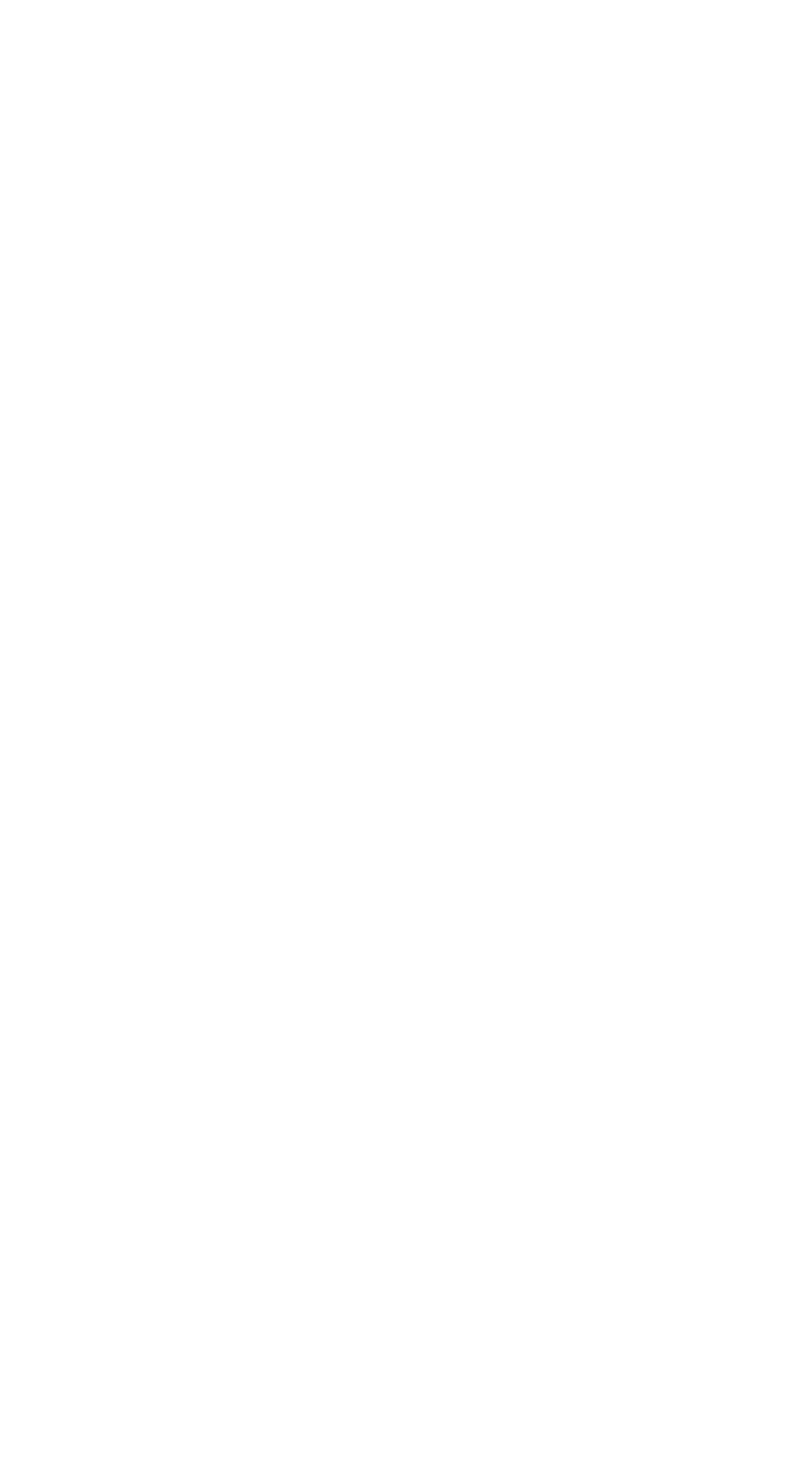
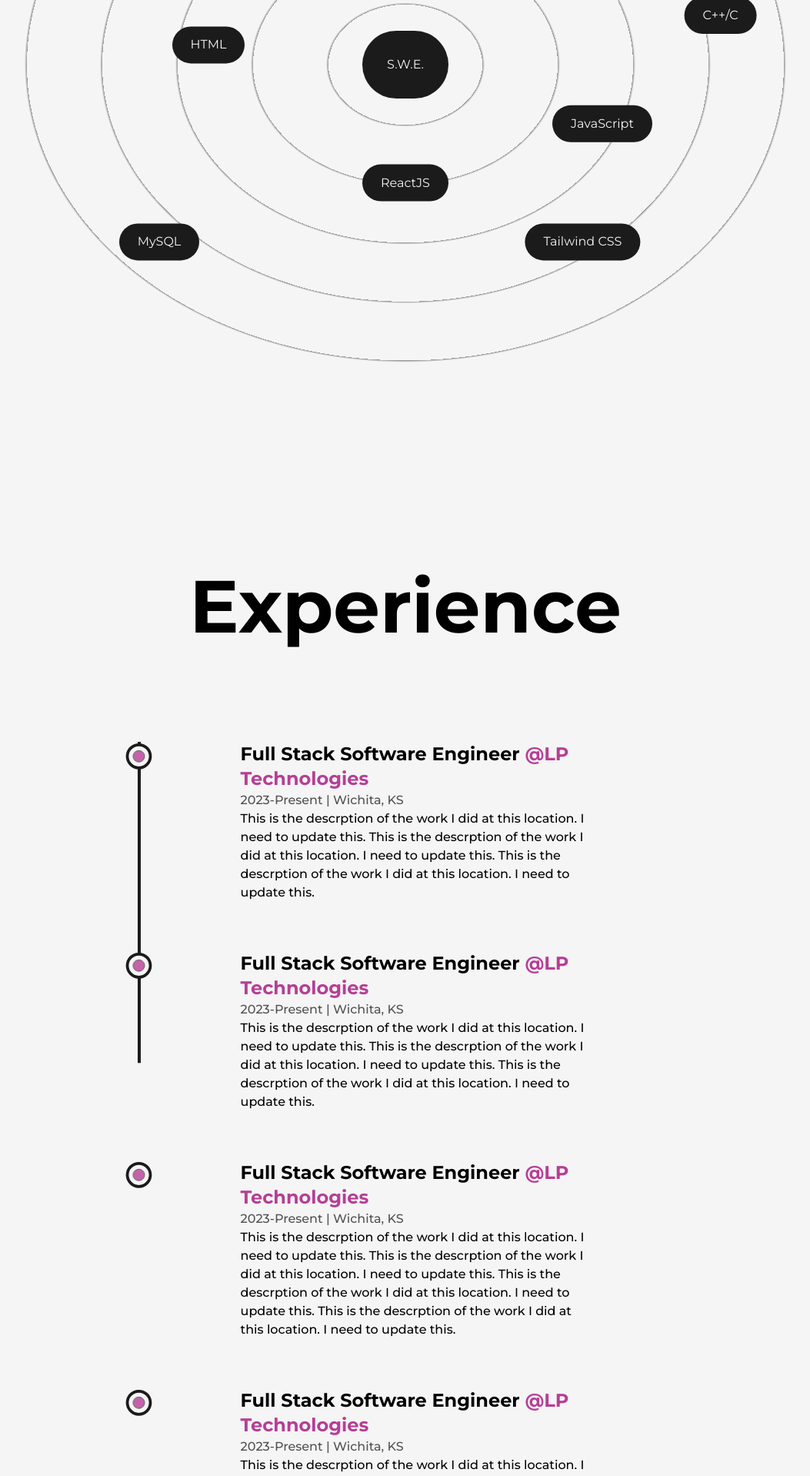
Before and after one commit to JasonSolace/Personal-Website, a Next.js app: page /about in a window 1280 px wide. Shown: the part 1600-3518 px from the top of the page at 77% size, without its empty margins (113-1166 px from the left). Before the commit the page ends 1158 px from the top, so only its background shows below. Built offline with nearby package versions, Linux system fonts and the light colour scheme.

Commit message:
Add Experience and Education

```diff
--- a/src/components/HireMe.js
+++ b/src/components/ContactMe.js
@@ -2,7 +2,7 @@
 import { CircularText } from './Icons';
 import Link from 'next/link';
 
-const HireMe = () => {
+const ContactMe = () => {
   return (
     <div className='fixed left-4 bottom-4 flex items-center justify-center overflow-hidden'>
       <div className='w-48 h-auto flex items-center justify-center relative'>
@@ -20,4 +20,4 @@
   );
 };
 
-export default HireMe;
+export default ContactMe;
--- /dev/null
+++ b/src/components/Education.js
@@ -0,0 +1,64 @@
+import React, { useRef } from 'react';
+import { motion, useScroll } from 'framer-motion';
+import LiIcon from './LiIcon';
+
+const Details = ({ type, time, place, info }) => {
+  const ref = useRef(null);
+  return (
+    <li
+      ref={ref}
+      className='my-8 first:mt-0 last:mb-0 w-[60%] mx-auto flex flex-col items-start justify-between'
+    >
+      <LiIcon reference={ref} />
+      <motion.div
+        initial={{ y: 50 }}
+        whileInView={{ y: 0 }}
+        transition={{ duration: 0.5, type: 'spring' }}
+      >
+        <h3 className='capitalize font-bold text-2xl'>{type}</h3>
+        <span className='capitalize font-medium text-dark/75'>
+          {time} | {place}
+        </span>
+        <p className='font-medium w-full'>{info}</p>
+      </motion.div>
+    </li>
+  );
+};
+
+const Education = () => {
+  const ref = useRef(null);
+  const { scrollYProgress } = useScroll({
+    target: ref,
+    offset: ['start end', 'center start'],
+  });
+
+  return (
+    <div className='my-64'>
+      <h2 className='font-bold text-8xl mb-32 w-full text-center'>Education</h2>
+      <div ref={ref} className='w-[75%] mx-auto relative'>
+        <motion.div
+          style={{ scaleY: scrollYProgress }}
+          className='absolute left-9 top-0 w-[4px] h-full bg-dark origin-top'
+        />
+
+        <ul className='w-full flex flex-col items-start justify-between ml-4'>
+          <Details
+            type={"Bachelor's Of Science in Computer Science"}
+            time={'2020 - 2023'}
+            place={'Fort Hays State University'}
+            info={'GPA: 3.75/4.00'}
+          />
+
+          <Details
+            type={'High School Diploma'}
+            time={'2014 - 2017'}
+            place={'Dodge City High School'}
+            info={''}
+          />
+        </ul>
+      </div>
+    </div>
+  );
+};
+
+export default Education;
--- /dev/null
+++ b/src/components/Experience.js
@@ -0,0 +1,105 @@
+import React, { useRef } from 'react';
+import { motion, useScroll } from 'framer-motion';
+import LiIcon from './LiIcon';
+
+const Details = ({ position, company, companyLink, time, address, work }) => {
+  const ref = useRef(null);
+  return (
+    <li
+      ref={ref}
+      className='my-8 first:mt-0 last:mb-0 w-[60%] mx-auto flex flex-col items-start justify-between'
+    >
+      <LiIcon reference={ref} />
+      <motion.div
+        initial={{ y: 50 }}
+        whileInView={{ y: 0 }}
+        transition={{ duration: 0.5, type: 'spring' }}
+      >
+        <h3 className='capitalize font-bold text-2xl'>
+          {position}&nbsp;
+          <a
+            href={companyLink}
+            target='_blank'
+            className='text-primary capitalize'
+          >
+            @{company}
+          </a>
+        </h3>
+        <span className='capitalize font-medium text-dark/75'>
+          {time} | {address}
+        </span>
+        <p className='font-medium w-full'>{work}</p>
+      </motion.div>
+    </li>
+  );
+};
+
+const Experience = () => {
+  const ref = useRef(null);
+  const { scrollYProgress } = useScroll({
+    target: ref,
+    offset: ['start end', 'center start'],
+  });
+
+  return (
+    <div className='my-64'>
+      <h2 className='font-bold text-8xl mb-32 w-full text-center'>
+        Experience
+      </h2>
+      <div ref={ref} className='w-[75%] mx-auto relative'>
+        <motion.div
+          style={{ scaleY: scrollYProgress }}
+          className='absolute left-9 top-0 w-[4px] h-full bg-dark origin-top'
+        />
+
+        <ul className='w-full flex flex-col items-start justify-between ml-4'>
+          <Details
+            position={'Full Stack Software Engineer'}
+            company={'LP Technologies'}
+            companyLink={'https://www.lptech.com/'}
+            time={'2023-Present'}
+            address={'Wichita, KS'}
+            work={
+              'This is the descrption of the work I did at this location. I need to update this. This is the descrption of the work I did at this location. I need to update this. This is the descrption of the work I did at this location. I need to update this.'
+            }
+          />
+
+          <Details
+            position={'Full Stack Software Engineer'}
+            company={'LP Technologies'}
+            companyLink={'https://www.lptech.com/'}
+            time={'2023-Present'}
+            address={'Wichita, KS'}
+            work={
+              'This is the descrption of the work I did at this location. I need to update this. This is the descrption of the work I did at this location. I need to update this. This is the descrption of the work I did at this location. I need to update this.'
+            }
+          />
+
+          <Details
+            position={'Full Stack Software Engineer'}
+            company={'LP Technologies'}
+            companyLink={'https://www.lptech.com/'}
+            time={'2023-Present'}
+            address={'Wichita, KS'}
+            work={
+              'This is the descrption of the work I did at this location. I need to update this. This is the descrption of the work I did at this location. I need to update this. This is the descrption of the work I did at this location. I need to update this. This is the descrption of the work I did at this location. I need to update this.'
+            }
+          />
+
+          <Details
+            position={'Full Stack Software Engineer'}
+            company={'LP Technologies'}
+            companyLink={'https://www.lptech.com/'}
+            time={'2023-Present'}
+            address={'Wichita, KS'}
+            work={
+              'This is the descrption of the work I did at this location. I need to update this. This is the descrption of the work I did at this location. I need to update this.'
+            }
+          />
+        </ul>
+      </div>
+    </div>
+  );
+};
+
+export default Experience;
--- /dev/null
+++ b/src/components/LiIcon.js
@@ -0,0 +1,37 @@
+import React from 'react';
+import { motion, useScroll } from 'framer-motion';
+
+const LiIcon = ({ reference }) => {
+  const { scrollYProgress } = useScroll({
+    target: reference,
+    offset: ['center end', 'center center'],
+  });
+
+  return (
+    <figure className='absolute left-0 stroke-dark'>
+      <svg className='-rotate-90' width='75' height='75' viewBox='0 0 100 100'>
+        <circle
+          cx='75'
+          cy='50'
+          r='20'
+          className='stroke-primary stroke-1 fill-none'
+        />
+        <motion.circle
+          cx='75'
+          cy='50'
+          r='20'
+          className='stroke-[5px] fill-light'
+          style={{ pathLength: scrollYProgress }}
+        />
+        <circle
+          cx='75'
+          cy='50'
+          r='10'
+          className='animate-pulse stroke-1 fill-primary'
+        />
+      </svg>
+    </figure>
+  );
+};
+
+export default LiIcon;
--- a/src/components/NavBar.js
+++ b/src/components/NavBar.js
@@ -66,7 +66,6 @@
         >
           <TwitterIcon />
         </motion.a>
-
       </nav>
       <div className='absolute left-[50%] top-2 translate-x-[-50%]'>
         <Logo />
--- /dev/null
+++ b/src/components/Skills.js
@@ -0,0 +1,47 @@
+import React from 'react';
+import { motion } from 'framer-motion';
+
+const Skill = ({ name, x, y }) => {
+  return (
+    <motion.div
+      className='flex items-center justify-center rounded-full
+      font-sembold bg-dark text-light py-3 px-6 shadow-dark cursor-pointer absolute'
+      whileHover={{ scale: 1.05 }}
+      initial={{ x: 0, y: 0 }}
+      whileInView={{ x: x, y: y }}
+      transition={{ duration: 1.5 }}
+      viewport={{ once: true }}
+    >
+      {name}
+    </motion.div>
+  );
+};
+
+const Skills = () => {
+  return (
+    <>
+      <h2 className='font-bold text-8xl mt-64 w-full text-center'>Skills</h2>
+      <div className='w-full h-screen relative flex items-center justify-center rounded-full bg-circularLight'>
+        <motion.div
+          className='flex items-center justify-center rounded-full
+        font-sembold bg-dark text-light p-8 shadow-dark cursor-pointer'
+          whileHover={{ scale: 1.05 }}
+        >
+          S.W.E.
+        </motion.div>
+
+        <Skill name='HTML' x='-20vw' y='-2vw' />
+        <Skill name='CSS' x='-5vw' y='-10vw' />
+        <Skill name='JavaScript' x='20vw' y='6vw' />
+        <Skill name='ReactJS' x='0vw' y='12vw' />
+        <Skill name='NextJS' x='-20vw' y='-15vw' />
+        <Skill name='NodeJS' x='15vw' y='-12vw' />
+        <Skill name='C++/C' x='32vw' y='-5vw' />
+        <Skill name='MySQL' x='-25vw' y='18vw' />
+        <Skill name='Tailwind CSS' x='18vw' y='18vw' />
+      </div>
+    </>
+  );
+};
+
+export default Skills;
--- a/src/pages/about.js
+++ b/src/pages/about.js
@@ -1,10 +1,13 @@
-import AnimatedText from "@/components/AnimatedText";
-import Layout from "@/components/Layout";
-import Head from "next/head";
-import React, { useEffect, useRef } from "react";
-import profilePic from "../../public/images/profile/developer-pic-2.jpg";
-import Image from "next/image";
-import { useInView, useMotionValue, useSpring } from "framer-motion";
+import AnimatedText from '@/components/AnimatedText';
+import Layout from '@/components/Layout';
+import Head from 'next/head';
+import React, { useEffect, useRef } from 'react';
+import profilePic from '../../public/images/profile/developer-pic-2.jpg';
+import Image from 'next/image';
+import { useInView, useMotionValue, useSpring } from 'framer-motion';
+import Skills from '@/components/Skills';
+import Experience from '@/components/Experience';
+import Education from '@/components/Education';
 
 const AnimatedNumbers = ({ value }) => {
   const ref = useRef(value);
@@ -20,7 +23,7 @@
   }, [isInView, value, motionValue]);
 
   useEffect(() => {
-		springValue.on("change", (latest) => {
+    springValue.on('change', (latest) => {
       if (ref.current && latest.toFixed(0) <= value) {
         ref.current.textContent = latest.toFixed(0);
       }
@@ -35,29 +38,29 @@
     <>
       <Head>
         <title>Jason Armenta | About Page</title>
-				<meta name="description" content="any description" />
+        <meta name='description' content='any description' />
       </Head>
-			<main className="flex w-full flex-col item-center justify-center">
-				<Layout className="pt-16">
-					<AnimatedText text="Passion Fuels Purpose!" className="mb-16" />
-					<div className="grid w-full grid-cols-8 gap-16">
-						<div className="col-span-3 flex flex-col items-start justify-start">
-							<h2 className="mb-4 text-lg font-bold uppercase text-dark/75">
+      <main className='flex w-full flex-col item-center justify-center'>
+        <Layout className='pt-16'>
+          <AnimatedText text='Passion Fuels Purpose!' className='mb-16' />
+          <div className='grid w-full grid-cols-8 gap-16'>
+            <div className='col-span-3 flex flex-col items-start justify-start'>
+              <h2 className='mb-4 text-lg font-bold uppercase text-dark/75'>
                 Biography
               </h2>
-							<p className="font-medium">
+              <p className='font-medium'>
                 Hi, I'm JasonSolace, a web developer and software engineer with
                 a passion for creating beautiful, functional, and user-centered
                 digital experiences. With years of experience in the field. I am
                 always looking for new and innovative ways to bring my clients'
                 visions to life.
               </p>
-							<p className="my-4 font-medium">
+              <p className='my-4 font-medium'>
                 I believe that design is about more than just making things look
                 pretty – it's about solving problems and creating intuitive,
                 enjoyable experiences for users.
               </p>
-							<p className="font-medium">
+              <p className='font-medium'>
                 Whether I'm working on a website, mobile app, or other digital
                 product, I bring my commitment to design excellence and
                 user-centered thinking to every project I work on. I look
@@ -65,44 +68,47 @@
                 your next project.
               </p>
             </div>
-						<div className="col-span-3 relative h-max rounded-2xl border-2 border-solid border-dark bg-light p-8">
-							<div className="absolute top-0 -right-3 -z-10 w-[102%] h-[103%] rounded-[2rem] bg-dark" />
+            <div className='col-span-3 relative h-max rounded-2xl border-2 border-solid border-dark bg-light p-8'>
+              <div className='absolute top-0 -right-3 -z-10 w-[102%] h-[103%] rounded-[2rem] bg-dark' />
               <Image
                 src={profilePic}
-								alt="JasonSolace"
-								className="w-full h-auto rounded-2xl"
+                alt='JasonSolace'
+                className='w-full h-auto rounded-2xl'
               />
             </div>
 
-						<div className="col-span-2 flex flex-col items-end justify-between">
-							<div className="flex flex-col items-end justify-center">
-								<span className="inline-block text-7xl font-bold">
+            <div className='col-span-2 flex flex-col items-end justify-between'>
+              <div className='flex flex-col items-end justify-center'>
+                <span className='inline-block text-7xl font-bold'>
                   <AnimatedNumbers value={50} />+
                 </span>
-								<h2 className="text-xl font-medium capitalize text-dark/75">
+                <h2 className='text-xl font-medium capitalize text-dark/75'>
                   items of wow
                 </h2>
               </div>
 
-							<div className="flex flex-col items-end justify-center">
-								<span className="inline-block text-7xl font-bold">
+              <div className='flex flex-col items-end justify-center'>
+                <span className='inline-block text-7xl font-bold'>
                   <AnimatedNumbers value={20} />+
                 </span>
-								<h2 className="text-xl font-medium capitalize text-dark/75">
+                <h2 className='text-xl font-medium capitalize text-dark/75'>
                   items completed
                 </h2>
               </div>
 
-							<div className="flex flex-col items-end justify-center">
-								<span className="inline-block text-7xl font-bold">
+              <div className='flex flex-col items-end justify-center'>
+                <span className='inline-block text-7xl font-bold'>
                   <AnimatedNumbers value={1} />+
                 </span>
-								<h2 className="text-xl font-medium capitalize text-dark/75">
+                <h2 className='text-xl font-medium capitalize text-dark/75'>
                   years of something
                 </h2>
               </div>
             </div>
           </div>
+          <Skills />
+          <Experience />
+          <Education />
         </Layout>
       </main>
     </>
--- a/tailwind.config.js
+++ b/tailwind.config.js
@@ -20,6 +20,10 @@
       animation: {
         'spin-slow': 'spin 8s linear infinite',
       },
+      backgroundImage: {
+        circularLight:
+          'repeating-radial-gradient(rgba(0,0,0,0.4) 2px, #f5f5f5f5 5px, #f5f5f5 100px)',
+      },
     },
   },
   plugins: [],
```
Also changed, not shown: src/pages/index.js (+32 -32 lines). Lines whose indentation alone changed are shown as unchanged.
